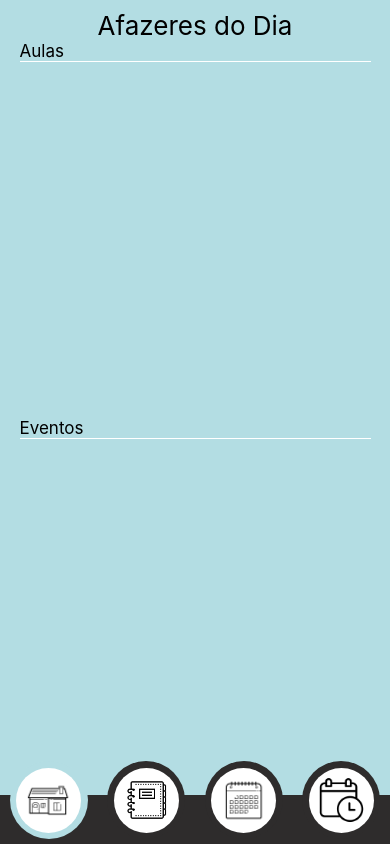
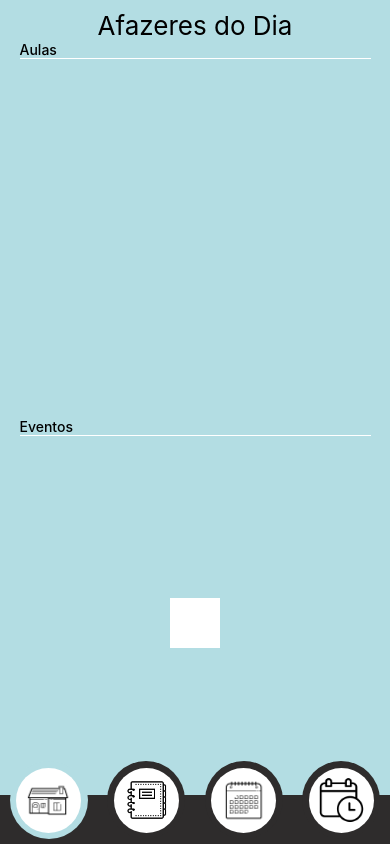
Before and after one commit to fnguedes/OE, a React Native app: screen / in a window 390 px wide. Built offline with nearby package versions, Linux system fonts and the light colour scheme.

Commit message:
testes para o uso do shadow, ver se é bug da web ou eu não sei fazer

```diff
--- a/src/Style/style.js
+++ b/src/Style/style.js
@@ -7,7 +7,9 @@ export default StyleSheet.create({
     },
     //Tela Inicial
     container:{
-        flex:18
+        flex:18,
+        justifyContent:'center',
+        alignItems:'center'
 
     },
     barra:{
@@ -26,7 +28,8 @@ export default StyleSheet.create({
         fontSize:26,
     },
     TxtTitulo:{
-        fontSize:17,
+        fontSize:14,
+        fontWeight:'500',
         paddingLeft:Dimensions.get('window').width*0.05,
         // fontFamily: DancingScript_600SemiBold
     },
@@ -154,6 +157,12 @@ export default StyleSheet.create({
         alignItems:'center',
 
     },
+    boxTxtHoras:{
+        width: "100%",
+        height: "90%",
+        justifyContent:'center',
+        alignItems:'center',
+    },
     txtDias:{
         fontSize:12,
         textAlignVertical:'center',
@@ -161,7 +170,7 @@ export default StyleSheet.create({
     },
     txtHoras:{
         maxHeight:'100%',
-        fontSize:9,
+        fontSize:8.5,
         textAlignVertical:'center',
         alignSelf:'center'
     },
@@ -213,8 +222,21 @@ export default StyleSheet.create({
         borderBottomRightRadius:10
     },
     //Componente Evento
+    containerComponenteEvento:{
+        // width: (Dimensions.get('window').width/20)*17,
+        // height: (Dimensions.get('window').width/20)*3,
+        width: 50,
+        height: 50,
+        backgroundColor:'#fff',
+        elevation:20,
+        shadowOpacity:1,
+        shadowColor:"#000"
+    },
+    //Componente Materia
 
+    containerComponenteMateria:{
 
+    },
     //Tela Evento
     //Botão Adicionar
     BotaoAdicionar:{
--- a/src/components/Evento.js
+++ b/src/components/Evento.js
@@ -1,9 +1,9 @@
 import { View, Text } from 'react-native'
 import React from 'react'
-
+import style from '../Style/style'
 export default function Evento() {
   return (
-    <View>
+    <View style={style.containerComponenteEvento}>
     </View>
   )
 }
--- a/src/components/TabelaHorarios.js
+++ b/src/components/TabelaHorarios.js
@@ -27,9 +27,7 @@ export function Dias() {
   return (
     <View style={style.dias}>
       <View style={style.boxVazia}>
-        <Text style={style.txtHoras}>Dias</Text>
-        <Text style={style.txtHoras}>\</Text>
-        <Text style={style.txtHoras}>Horas</Text>
+        <Text style={style.txtHoras}>Hr\Dia</Text>
       </View>
       <View style={style.boxDias}> <Text style={style.txtDias}>Seg</Text></View>
       <View style={style.boxDias}> <Text style={style.txtDias}>Ter</Text></View>
--- a/src/screens/TelaInicial.js
+++ b/src/screens/TelaInicial.js
@@ -1,6 +1,7 @@
 import React from 'react'
 import { SafeAreaView, Text, View, StatusBar, Image } from 'react-native'
 import style from '../Style/style'
+import CompEvent from '../components/Evento'
 
 export default function TelaInicial() {
 
@@ -22,7 +23,9 @@ export default function TelaInicial() {
                 <View style={style.barra}></View>
             </View>
 
-            <View style={style.container}></View>
+            <View style={style.container}>
+                <CompEvent/>
+            </View>
 
         </SafeAreaView>
 
```
